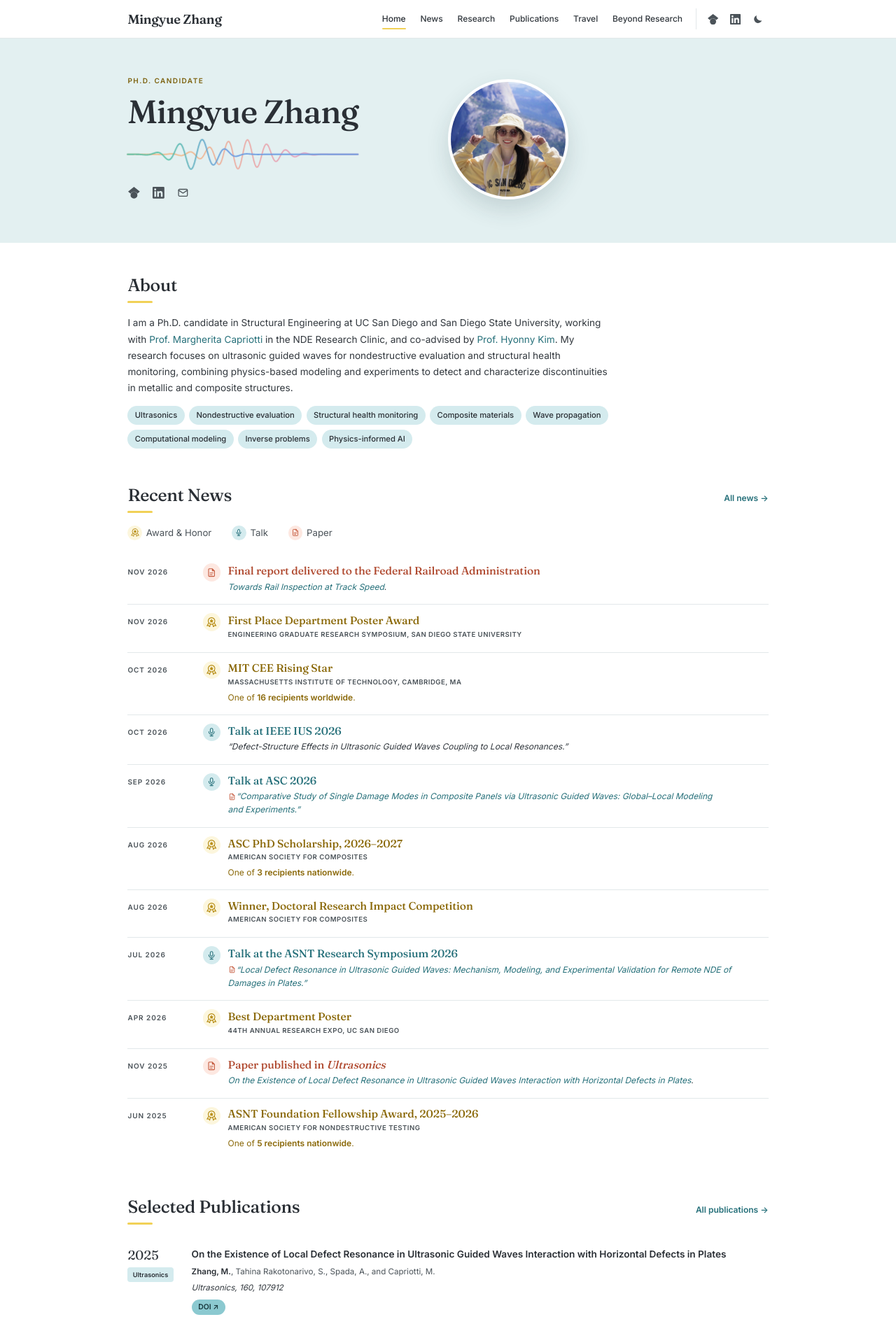
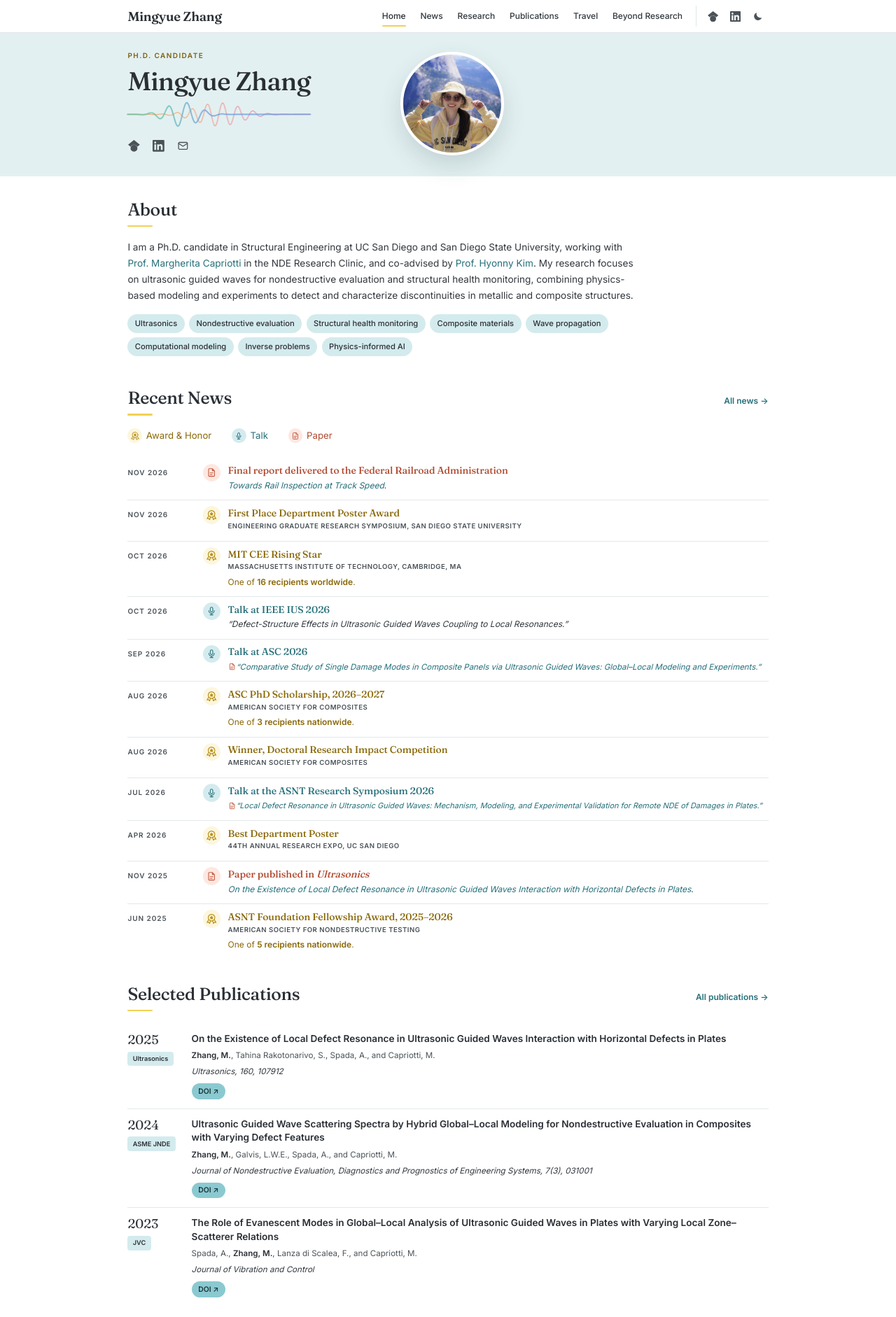
Before and after one commit to mingyue-zhang-research/mingyue-zhang-research.github.io, a plain HTML site: page index.html in a window 1280 px wide. Shown: the top 1882 px of the page at 70% size. Drawn offline with Linux system fonts and the light colour scheme.

Commit message:
Add files via upload

```diff
--- a/assets/css/style.css
+++ b/assets/css/style.css
@@ -115,7 +115,7 @@
 
 /* ---------- Base ---------- */
 *, *::before, *::after { box-sizing: border-box; }
-html { scroll-behavior: smooth; scroll-padding-top: 84px; -webkit-text-size-adjust: 100%; }
+html { scroll-behavior: smooth; scroll-padding-top: 74px; -webkit-text-size-adjust: 100%; }   /* header 58 + 16 (was 84 with the 68 px header) */
 body {
   margin: 0;
   background: var(--bg);
@@ -170,7 +170,7 @@ body.page-research { --maxw: 1200px; }   /* Research page (user, 11-20: 1300, th
 }
 .header-inner {
   max-width: var(--maxw); margin: 0 auto; padding: 0 28px;
-  height: 68px; display: flex; align-items: center; justify-content: space-between; gap: 20px;
+  height: 58px; display: flex; align-items: center; justify-content: space-between; gap: 20px;   /* all pages; 68 -> 58 (user, 11-23, Home option C) */
 }
 .brand {
   font-family: var(--font-serif); font-size: 23px; font-weight: 600;
@@ -207,7 +207,7 @@ body.page-research { --maxw: 1200px; }   /* Research page (user, 11-20: 1300, th
 .burst path { fill: none; stroke-linecap: round; stroke-linejoin: round; }
 
 /* ---------- Home hero ---------- */
-.hero { background: var(--band); padding: 64px 0 70px; }
+.hero { background: var(--band); padding: 30px 0 34px; }   /* Home top option C (user, 11-23, review\home_top; 64/70, then 44/48) */
 /* Layout A (user pick): name on the left, photo right next to it */
 .hero-grid { display: flex; justify-content: flex-start; align-items: center; gap: 160px; }   /* name left, photo beside it with a wide gap (user, 11-20; was 72px) */
 .hero-copy { min-width: 0; }
@@ -215,11 +215,14 @@ body.page-research { --maxw: 1200px; }   /* Research page (user, 11-20: 1300, th
   font-size: 12.5px; font-weight: 600; letter-spacing: 1.8px; text-transform: uppercase;
   color: var(--gold-text); margin: 0 0 14px;
 }
+/* Home top option C (user, 11-23): name 58 -> 46 px (letter-spacing scaled), tighter eyebrow / name / wave
+   spacing (14/14/18 -> 10/10/12); the wave under the name follows the name width. */
+.hero .eyebrow { margin-bottom: 10px; }
 .hero h1 {
-  font-family: var(--font-serif); font-weight: 500; font-size: 58px;
-  letter-spacing: -1.2px; line-height: 1.08; margin-bottom: 14px;
+  font-family: var(--font-serif); font-weight: 500; font-size: 46px;
+  letter-spacing: -0.95px; line-height: 1.08; margin-bottom: 10px;
 }
-.hero .burst { margin: 0 0 18px; }
+.hero .burst { margin: 0 0 12px; }
 .affiliation { font-size: 17px; color: var(--muted); margin-bottom: 18px; }
 .lead { font-size: 19px; line-height: 1.65; color: var(--text); max-width: 640px; margin-bottom: 26px; }
 
@@ -249,7 +252,7 @@ body.page-research { --maxw: 1200px; }   /* Research page (user, 11-20: 1300, th
 /* Portrait that switches to Momoko on hover / tap */
 .portrait { text-align: center; }
 .portrait-switch {
-  position: relative; width: 215px; height: 215px; margin: 0 auto;
+  position: relative; width: 185px; height: 185px; margin: 0 auto;   /* 215 -> 185 (user, 11-23, Home option C) */
   padding: 0; border: 6px solid var(--surface); border-radius: 50%;
   overflow: hidden; background: var(--band-soft);
   box-shadow: 0 18px 40px rgba(30, 60, 70, 0.16);
@@ -272,6 +275,13 @@ body.page-research { --maxw: 1200px; }   /* Research page (user, 11-20: 1300, th
 .page-head h1 { font-family: var(--font-serif); font-weight: 500; font-size: 46px; letter-spacing: -1px; margin-bottom: 10px; }
 .page-head p { color: var(--muted); font-size: 17.5px; max-width: 680px; margin: 0; }
 .page-head .burst { width: 330px; height: auto; flex-shrink: 0; margin-bottom: 0; }
+/* Description widths (user, 11-23), measured in Edge at 1x and 2.5x; recheck if the text changes.
+   Publications: line 1 "Journal papers, ... See also Google Scholar." needs 692 px (line 2 after a <br>).
+   Research: 2 lines need >= 832 px (847 + 747 px from 848); beside a 330 px wave only 784 px fits,
+   so the Research wave is 260 px (text space 1144 - 30 - 260 = 854). */
+body.page-pubs .page-head p { max-width: 704px; }
+body.page-research .page-head p { max-width: 852px; }
+body.page-research .page-head .burst { width: 260px; }
 /* Home: the wave under the name is exactly as wide as the name */
 .name-block { display: inline-block; max-width: 100%; }
 .hero .burst-hero { width: 100%; height: auto; }
@@ -291,6 +301,13 @@ body.page-research { --maxw: 1200px; }   /* Research page (user, 11-20: 1300, th
 /* ---------- Sections ---------- */
 .section { padding: 56px 0 8px; }
 .section:last-of-type { padding-bottom: 64px; }
+/* Home spacing (user, 11-23): profile band option C, 40 px from the band to About, then a 55 px visible gap
+   before Recent News, Selected Publications and Research Projects (44 px earlier the same day; 64-84 before).
+   The last news item and the last publication have no bottom padding, so the section padding alone sets the gap. */
+#about { padding: 40px 0 0; }
+#news, #publications { padding: 55px 0 0; }
+#projects { padding-top: 55px; }
+#news-preview .news-item:last-child, #publications .pub:last-child { padding-bottom: 0; }
 .section-head { display: flex; align-items: baseline; justify-content: space-between; gap: 16px; margin-bottom: 22px; }
 .section h2 {
   font-family: var(--font-serif); font-weight: 500; font-size: 31px; letter-spacing: -0.4px;
@@ -301,9 +318,10 @@ body.page-research { --maxw: 1200px; }   /* Research page (user, 11-20: 1300, th
   border-radius: 2px; background: var(--yellow);
 }
 .more-link { font-size: 15px; font-weight: 600; white-space: nowrap; }
-/* Home About: paragraph and keyword chips share one width, the right edge of the "Wave propagation" chip
-   (858.9 px measured in Edge; user, 11-20) */
-.prose, .prose + .chips { max-width: 860px; }
+/* Home About: the paragraph fits in exactly 4 lines, the last one about 98% full (user, 11-23; was 860 px = the
+   right edge of the "Wave propagation" chip, 11-20). Measured in Edge at 1x and 2.5x: 5 lines below 904 px,
+   last line 98% full at 918-926 px. Recheck if the About text changes. */
+.prose, .prose + .chips { max-width: 920px; }
 .prose p { font-size: 17px; }
 
 .chips { display: flex; flex-wrap: wrap; gap: 8px; margin: 18px 0 0; padding: 0; list-style: none; }
@@ -316,7 +334,7 @@ body.page-research { --maxw: 1200px; }   /* Research page (user, 11-20: 1300, th
 .news-list { list-style: none; margin: 0; padding: 0; }
 .news-item {
   display: grid; grid-template-columns: 112px minmax(0, 1fr); gap: 22px;
-  padding: 16px 0 17px; border-bottom: 1px solid var(--line);
+  padding: 11px 0 12px; border-bottom: 1px solid var(--line);   /* 12 + 1 + 11 = 24 px between items, Home and News (user, 11-23; was 16/17, then 10/11) */
 }
 .news-item:last-child { border-bottom: 0; }
 .news-date {
@@ -334,10 +352,16 @@ body.page-research { --maxw: 1200px; }   /* Research page (user, 11-20: 1300, th
 .sym-teaching { background: var(--lilac-soft); color: var(--sym-teaching); }
 .news-legend { display: flex; flex-wrap: wrap; gap: 8px 36px; margin: 0 0 26px; font-size: 16.5px; color: var(--muted); }   /* was 14px, gap 22px (user, 11-20) */
 .news-legend > span { display: inline-flex; align-items: center; gap: 7px; }
+/* Each key label in its headline color (user, 11-23, option D in review\news_legend_color); browsers without
+   :has() keep the muted gray. */
+.news-legend > span:has(.sym-award) { color: var(--head-award); }
+.news-legend > span:has(.sym-talk) { color: var(--head-talk); }
+.news-legend > span:has(.sym-paper) { color: var(--head-paper); }
+.news-legend > span:has(.sym-teaching) { color: var(--head-teaching); }
 .news-legend .news-sym { width: 26px; height: 26px; margin: 0; }
 .news-legend .news-sym svg { width: 15px; height: 15px; }
-.news-title {
-  font-family: var(--font-serif); font-size: 19.5px; font-weight: 500; letter-spacing: -0.1px;
+.news-title {   /* 17.5 px = 90% of the earlier 19.5 px (user, 11-23; options in review\news_title_size) */
+  font-family: var(--font-serif); font-size: 17.5px; font-weight: 500; letter-spacing: -0.1px;
   color: var(--heading); line-height: 1.3; margin: 0 0 3px;
 }
 .news-title.t-award { color: var(--head-award); }
@@ -354,6 +378,11 @@ body.page-research { --maxw: 1200px; }   /* Research page (user, 11-20: 1300, th
 .news-text .stat { color: var(--head-award); }   /* recipient-count line all in award gold ... (user, 11-21) */
 .news-text .stat strong { font-weight: 600; color: inherit; }    /* ... with "16 recipients worldwide" bold (inherit: the global strong rule is dark) */
 #news-preview .news-text a { font-style: italic; }   /* Home news list only: paper and report titles in italics like the talk titles (user, 11-20) */
+/* Home news list only: the two long talk titles each fit on one line (user, 11-23). Largest one-line sizes measured
+   in Edge at 1x and 2.5x: ASC 2026 14.45 px, ASNT 2026 13.85 px; set a little under. Recheck if a title or the
+   Home width changes. The News page keeps 15 px. */
+#news-preview a.paper[href$="#asc2026"] { font-size: 14.3px; }
+#news-preview a.paper[href$="#asnt2026"] { font-size: 13.7px; }
 .news-text a.paper .paper-icon { width: 14px; height: 14px; color: var(--sym-paper); vertical-align: -2px; margin-right: 1px; }
 .tag {
   display: inline-block; vertical-align: 2px; margin-right: 8px;
@@ -389,7 +418,7 @@ body.page-research { --maxw: 1200px; }   /* Research page (user, 11-20: 1300, th
 .pub-list { list-style: none; margin: 0; padding: 0; }
 .pub {
   display: grid; grid-template-columns: 92px minmax(0, 1fr); gap: 22px;
-  padding: 20px 0; border-bottom: 1px solid var(--line);
+  padding: 15px 0 16px; border-bottom: 1px solid var(--line);   /* 16 + 1 + 15 = 32 px between entries, Home / Publications / Travel (user, 11-23; was 20/20) */
 }
 .pub:last-child { border-bottom: 0; }
 .pub-meta { display: flex; flex-direction: column; align-items: flex-start; gap: 7px; }
@@ -452,7 +481,7 @@ body.page-research { --maxw: 1200px; }   /* Research page (user, 11-20: 1300, th
 .project-index {
   display: grid; grid-template-columns: repeat(3, minmax(0, 1fr)); gap: 18px 30px;
   background: var(--surface); border: 1px solid var(--line); border-radius: var(--radius);
-  padding: 22px 28px 18px; margin: 0 0 26px; box-shadow: var(--shadow);
+  padding: 22px 28px 18px; margin: 0 0 12px; box-shadow: var(--shadow);   /* 12 px like the project cards (user, 11-23; was 26) */
 }
 .pi-label { font-size: 12.5px; font-weight: 600; letter-spacing: 0.8px; text-transform: uppercase; color: var(--gold-text); margin: 0 0 8px; }
 .project-index ul { list-style: none; margin: 0; padding: 0; }
@@ -476,7 +505,7 @@ body.page-figure { --maxw: 1600px; }
 .project {
   display: grid; grid-template-columns: 300px minmax(0, 1fr); gap: 30px;
   background: var(--surface); border: 1px solid var(--line); border-radius: var(--radius);
-  padding: 28px; margin: 0 0 26px; box-shadow: var(--shadow); transition: box-shadow 0.25s, transform 0.25s;
+  padding: 28px; margin: 0 0 12px; box-shadow: var(--shadow); transition: box-shadow 0.25s, transform 0.25s;   /* 12 px between project cards (user, 11-23; was 26, then 16) */
 }
 .project:hover { box-shadow: var(--shadow-hover); transform: translateY(-2px); }
 .project-figure { margin: 0; }
@@ -566,7 +595,11 @@ body.page-figure { --maxw: 1600px; }
 .dot-conf { background: #4fa3ad; }
 .dot-personal { background: #e2b93b; }
 .dot-home { background: #c0607a; }
-.trip-grid { display: grid; grid-template-columns: repeat(3, minmax(0, 1fr)); gap: 22px; }
+.trip-grid { display: grid; grid-template-columns: repeat(3, minmax(0, 1fr)); gap: 12px; }   /* 12 px like the Research panels (user, 11-23; was 22) */
+/* Travel spacing (user, 11-23): 40 px from the blue band to "Trips" (like Home's band to About; was 56) and a
+   55 px gap from the trip cards to "Talks and Presentations" (like the Home sections; was 8 + 56 = 64). */
+body.page-travel .page-head + .section { padding: 40px 0 0; }
+body.page-travel #talks { padding-top: 55px; }
 .trip {
   background: var(--surface); border: 1px solid var(--line); border-radius: var(--radius);
   overflow: hidden; box-shadow: var(--shadow); transition: box-shadow 0.25s, transform 0.25s;
@@ -670,7 +703,7 @@ body.page-figure { --maxw: 1600px; }
 @media (max-width: 880px) {
   .menu-toggle { display: inline-grid; }
   .nav-links {
-    display: none; position: absolute; left: 0; right: 0; top: 68px;
+    display: none; position: absolute; left: 0; right: 0; top: 58px;   /* = header height */
     flex-direction: column; align-items: stretch; gap: 0;
     background: var(--bg); border-bottom: 1px solid var(--line); box-shadow: var(--shadow); padding: 8px 16px 14px;
   }
```
